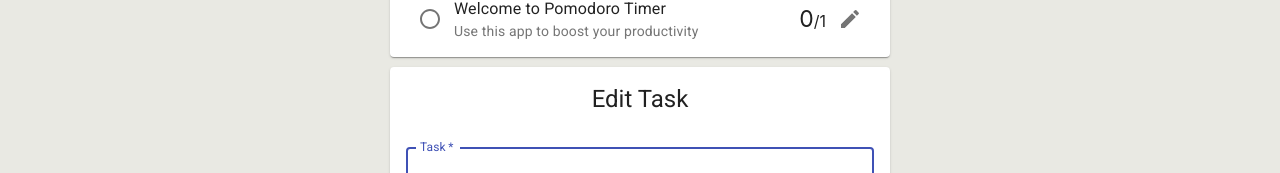
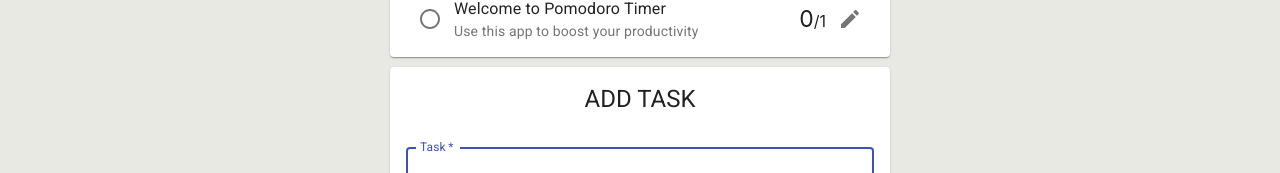
Before and after one commit to TebzaTheMan/PomTasks, a React (Create React App) app: page / in a window 1280 px wide. Both pictures are taken after a click on the button "ADD TASK". Shown: the part 423-596 px from the top of the page. Built offline with nearby package versions, Linux system fonts and the light colour scheme.

Commit message:
bug:new task form had incorrect card heading

```diff
--- a/src/components/TaskForm.js
+++ b/src/components/TaskForm.js
@@ -50,7 +50,7 @@
   };
   return (
     <Card className={classes.editForm}>
-      <CardHeader title="Edit Task" />
+      <CardHeader title={action === "ADD_TASK" ? "ADD TASK" : "EDIT TASK"} />
       <form
         autoComplete="off"
         onSubmit={handleSubmit(onSubmit)}
```
